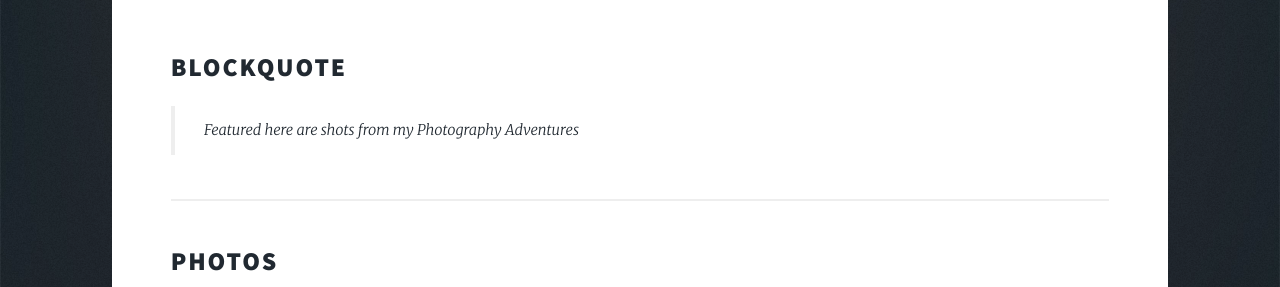
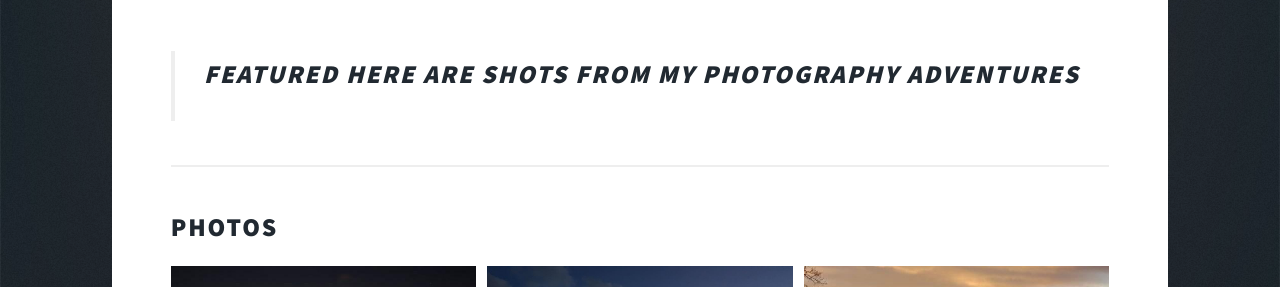
Before and after one commit to twistedtothecore/twistedtothecore.github.io, a plain HTML site: page elements.html in a window 1280 px wide. Shown: the part 454-741 px from the top of the page. Drawn offline with Linux system fonts and the light colour scheme; files whose address does not match are found by name.

Commit message:
Add files via upload

```diff
--- a/elements.html
+++ b/elements.html
@@ -38,8 +38,8 @@
 								</header>
 
 								<!-- Blockquote -->
-									<h2>Blockquote</h2>
-									<blockquote> Featured here are shots from my Photography Adventures </blockquote>
+
+									<blockquote><h2> Featured here are shots from my Photography Adventures <h2></h2></blockquote>
 
 									<hr />
 
```
